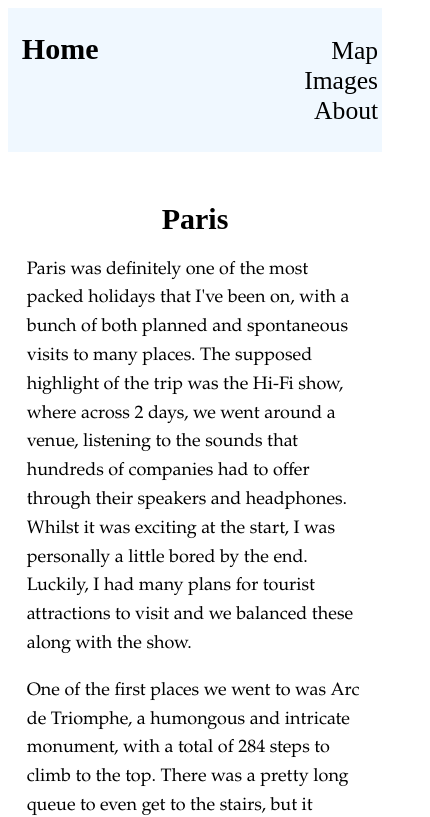
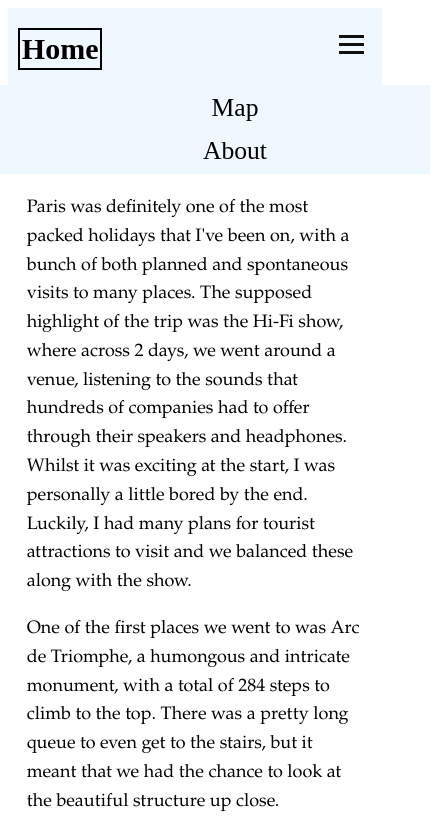
Before and after one commit to rvaria/travelBlog, a website with bundled scripts: page pages/paris.html in a window 390 px wide. Shown: the top 817 px of the page, 430 px wide, since content can reach past the window. Built offline with nearby package versions, Linux system fonts and the light colour scheme; no server answers.

Commit message:
Add responsive dropdown menu

```diff
--- a/css/header.css
+++ b/css/header.css
@@ -3,19 +3,32 @@
     padding-left: 10px;
     display: flex;
     margin-bottom: 50px;
-    align-items:baseline;
+    align-items: baseline;
 }
 
 .header h1 {
-    font-size:30px;
+    font-size: 30px;
     border: 2px solid black;
-    padding:0.5%;
+    padding: 0.5%;
 }
 
 .header a {
-    text-decoration:none;
-    color:inherit;
+    text-decoration: none;
+    color: inherit;
 }
+
+#dropdown {
+    display: none;
+}
+
+#line {
+    display: block;
+    width: 25px;
+    height: 3px;
+    margin: 5px auto;
+    background-color: #101010;
+}
+
 
 .extra-links {
     font-size: 1.6rem;
@@ -34,3 +47,41 @@ li {
 li:hover {
     border: 2px solid black;
 }
+#dropdown {
+    display: none;
+}
+
+@media (max-width:600px) {
+
+    #dropdown {
+        display: inline;
+        padding-right: 5%;
+    }
+
+    .nav-menu {
+        background-color: aliceblue;
+        position:absolute;
+        left:0%;
+        gap: 0;
+        width:100%;
+        text-align:center;
+    }
+
+    li {
+        display:block;
+        margin: 3px 0;
+    }
+
+    li:hover {
+        border:none;
+    }
+
+    li a {
+        padding: 0.8%;
+        border: 2px solid transparent;
+    }
+
+    li a:hover {
+        border: 2px solid black;
+    }
+}
--- a/pages/paris.html
+++ b/pages/paris.html
@@ -11,18 +11,25 @@
 
 <body>
     <header class="header">
-        <h1 id="home">
-            <a href=../index.html>Home</a>
+        <h1>
+            <a href="../index.html">Home</a>
         </h1>
         <nav class="extra-links">
-            <ul>
-                <li>Map</li>
-                <li>Images</li>
+            <ul class="nav-menu">
                 <li>
-                    <a id="aboutPage" href="about.html">About</a>
+                    <a href="map.html">Map</a>
+                </li>
+                <li>
+                    <a href="about.html">About</a>
                 </li>
             </ul>
         </nav>
+        <div id="dropdown">
+            <div id="line"></div>
+            <div id="line"></div>
+            <div id="line"></div>
+        </div>
+
     </header>
     <h1 id="title">
         Paris
```
Also changed, not shown: index.html (+7 -2 lines), pages/about.html (+13 -8 lines), pages/budapest.html (+13 -6 lines), pages/croatia.html (+13 -6 lines), pages/map.html (+11 -6 lines), pages/scotland.html (+13 -6 lines).
